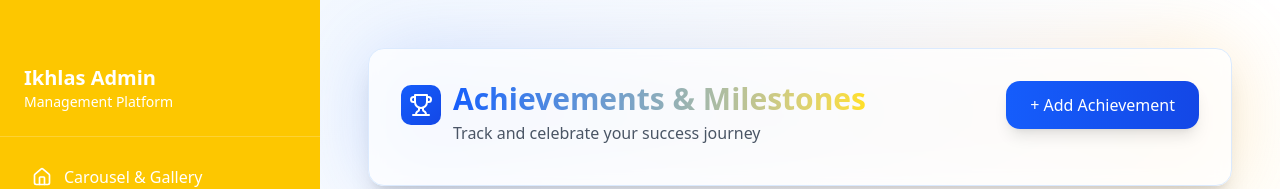
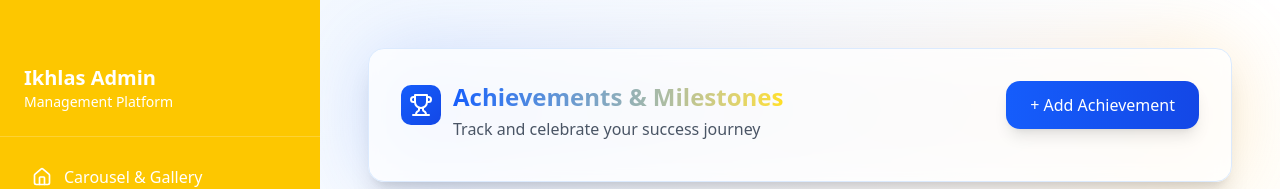
Before and after one commit to MohamedFawaz14/ikhlasHousingAndProperties, a React (Vite) app in the folder front-end/: page /admin/achievements in a window 1280 px wide. Shown: the top 189 px of the page. Built offline with nearby package versions, Linux system fonts and the light colour scheme; no server answers; sample sign-in values are in the browser's storage.

Commit message:
Update AchievementsPage.jsx

```diff
--- a/front-end/src/components/admin/src/components/AchievementsPage.jsx
+++ b/front-end/src/components/admin/src/components/AchievementsPage.jsx
@@ -119,7 +119,7 @@
           <Trophy className="w-6 h-6 text-white" />
         </div>
         <div>
-          <h1 className="text-3xl font-bold bg-gradient-to-r from-blue-600 to-yellow-300 bg-clip-text text-transparent">
+          <h1 className="text-2xl font-bold bg-gradient-to-r from-blue-600 to-yellow-300 bg-clip-text text-transparent">
             Achievements & Milestones
           </h1>
           <p className="text-gray-600 mt-1">
```
